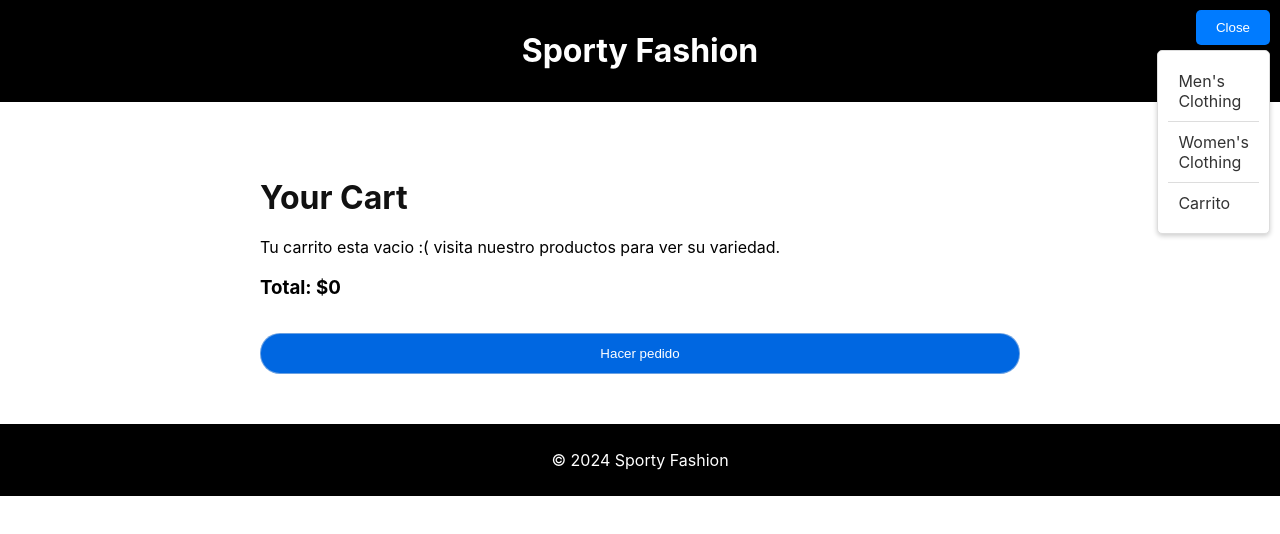
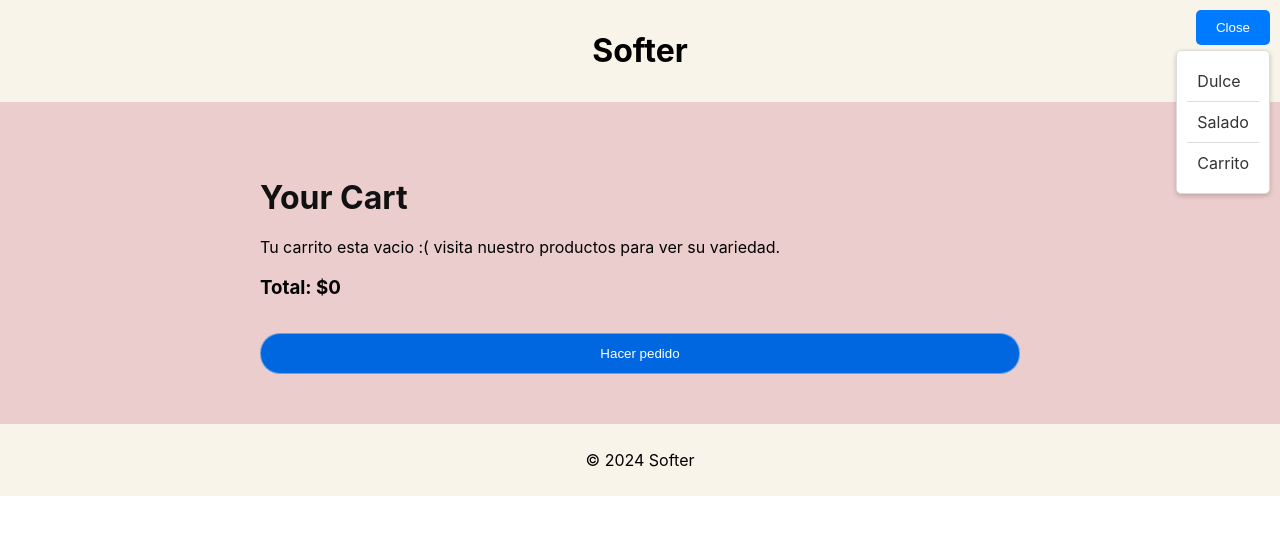
Before and after one commit to betebetoven/catalogo, a React (Create React App) app: page /carrito in a window 1280 px wide. Both pictures are taken after a click on the button "Menu". Shown: the top 534 px of the page. Built offline with nearby package versions, Linux system fonts and the light colour scheme.

Commit message:
cambios extraños que hay en miiiii

```diff
--- a/src/App.css
+++ b/src/App.css
@@ -1,5 +1,9 @@
 .App {
   text-align: center;
+}
+/*give the automatic root div frmo react a black background*/
+#root {
+  background-color: #eccdcd;
 }
 
 .App-logo {
@@ -14,7 +18,7 @@
 }
 
 .App-header {
-  background-color: #282c34;
+  background-color: #FFA000;
   min-height: 100vh;
   display: flex;
   flex-direction: column;
--- a/src/components/Footer.jsx
+++ b/src/components/Footer.jsx
@@ -3,8 +3,8 @@ import React from 'react';
 
 function Footer() {
   return (
-    <footer style={{ backgroundColor: 'black', color: 'white', padding: '10px', textAlign: 'center' }}>
-      <p>© 2024 Sporty Fashion</p>
+    <footer style={{ backgroundColor: 'rgb(248,244,233)', color: 'black', padding: '10px', textAlign: 'center' }}>
+      <p>© 2024 Softer</p>
     </footer>
   );
 }
--- a/src/components/Header.jsx
+++ b/src/components/Header.jsx
@@ -3,8 +3,8 @@ import React from 'react';
 
 function Header() {
   return (
-    <header style={{ backgroundColor: 'black', color: 'white', padding: '10px', textAlign: 'center' }}>
-      <h1>Sporty Fashion</h1>
+    <header style={{ backgroundColor: 'rgb(248,244,233)', color: 'black', padding: '10px', textAlign: 'center' }}>
+      <h1>Softer</h1>
     </header>
   );
 }
--- a/src/components/NavigationMenu.jsx
+++ b/src/components/NavigationMenu.jsx
@@ -17,10 +17,10 @@ function NavigationMenu() {
       {isOpen && (
         <div className="menu-list">
           <Link to="/mens-clothing" className="menu-item" onClick={toggleMenu}>
-            Men's Clothing
+            Dulce
           </Link>
           <Link to="/womens-clothing" className="menu-item" onClick={toggleMenu}>
-            Women's Clothing
+            Salado
           </Link>
           <Link to="/carrito" className="menu-item" onClick={toggleMenu}>
             Carrito
--- a/src/components/ProductDetailPage.jsx
+++ b/src/components/ProductDetailPage.jsx
@@ -29,7 +29,7 @@ function ProductDetailPage() {
     details += `Price: $${product.precio}\n`;
     details += `Description: ${product.description}\n`;
     details += `Size: ${size}\n`;
-    details += `Color: ${color}\n`;
+    details += `Sabor: ${color}\n`;
     details += `Id: ${product.id}\n`;
     return details;
   }
```
